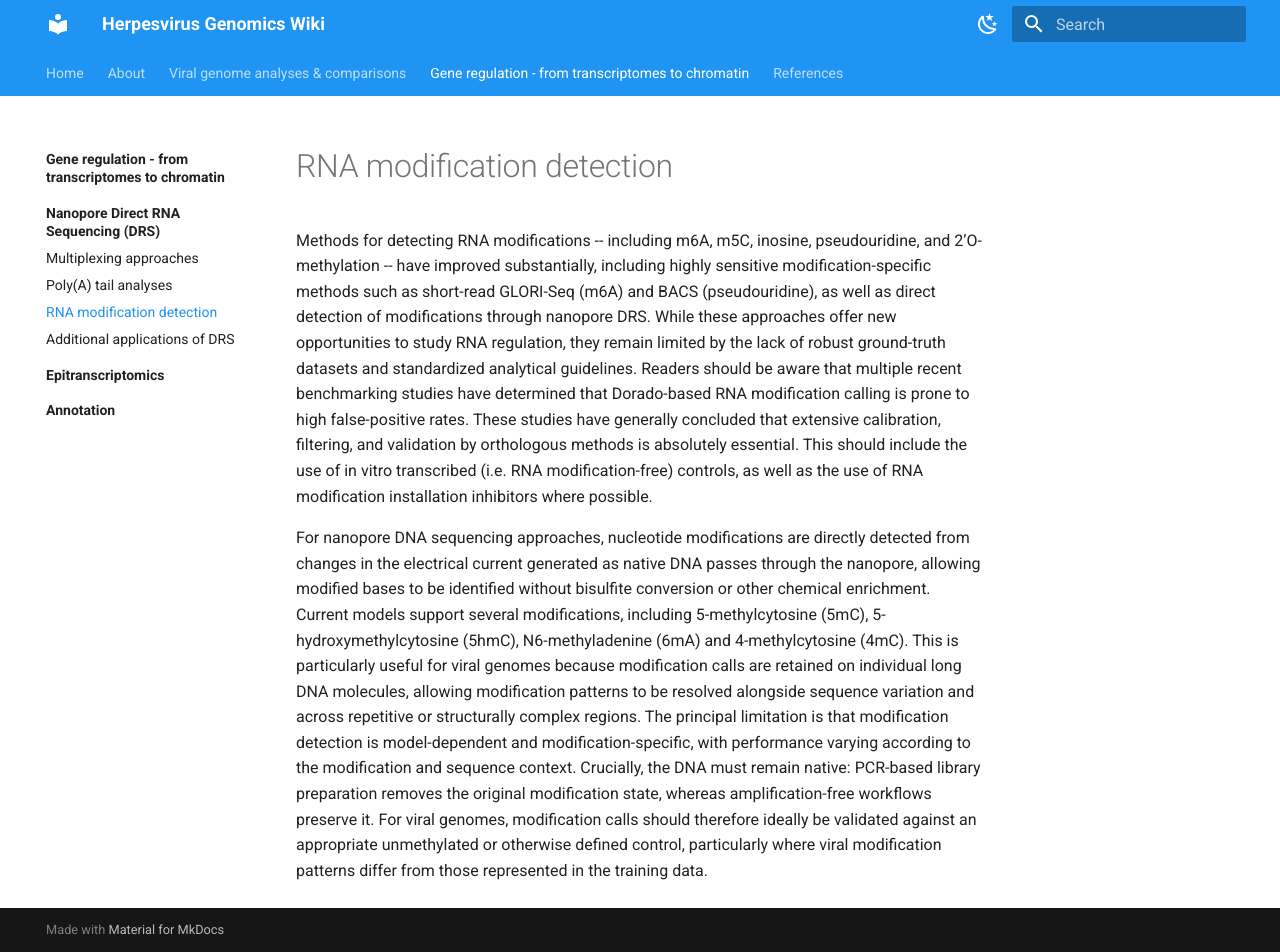
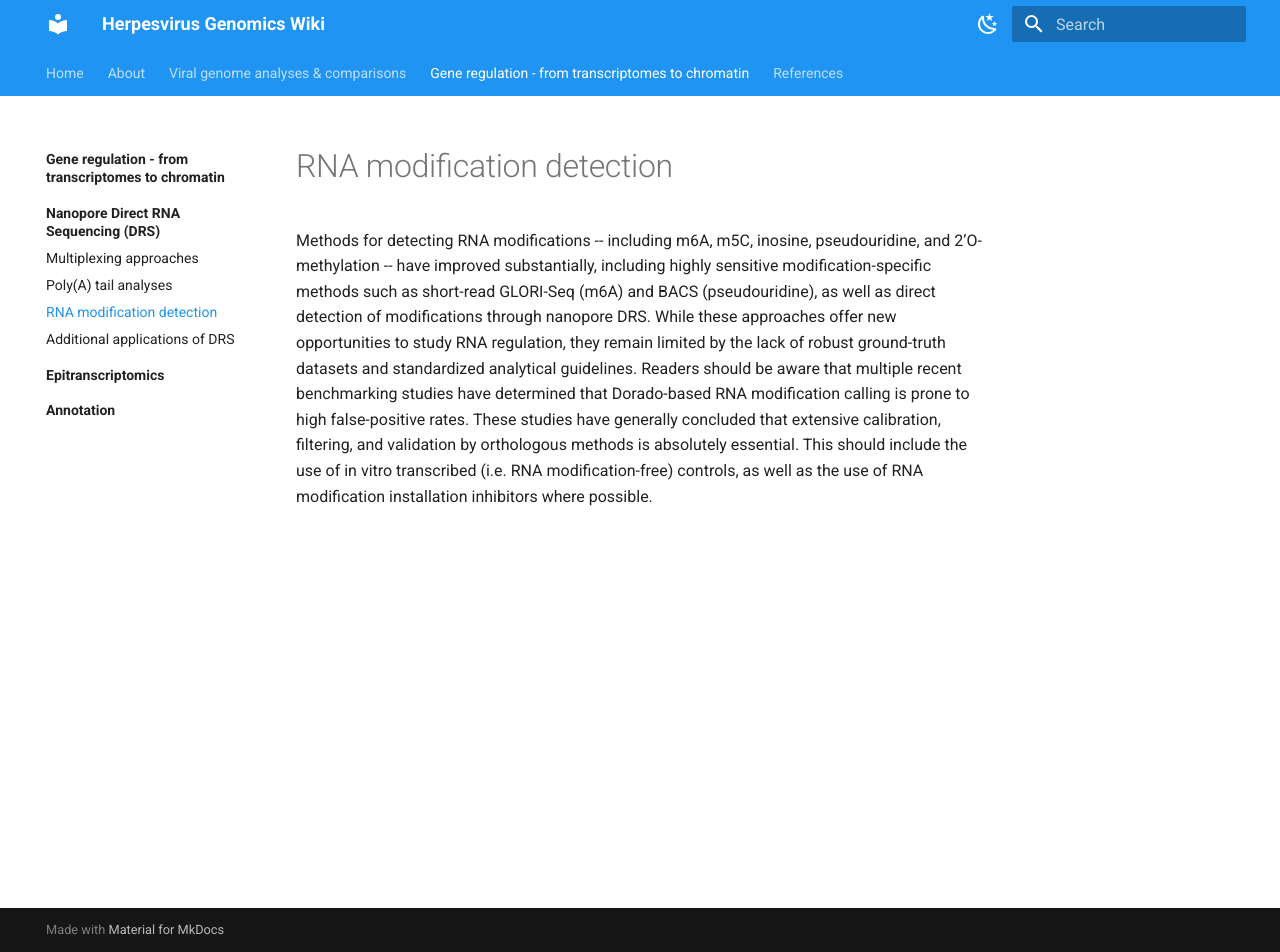
Before and after one commit to DepledgeLab/HerpesvirusGenomicsWiki, an MkDocs documentation site: the page built from docs/rna/nanopore-drs/rna-modifications.md, in a window 1280 px wide and 952 px high. Built offline with MkDocs 1.6.1 and Material for MkDocs 9.7.7, drawn with Linux system fonts in a browser that asks for light colours.

Commit message:
Fix formatting and duplicate content in RNA modifications doc

```diff
--- a/docs/rna/nanopore-drs/rna-modifications.md
+++ b/docs/rna/nanopore-drs/rna-modifications.md
@@ -1,3 +1 @@
 Methods for detecting RNA modifications -- including m6A, m5C, inosine, pseudouridine, and 2’O-methylation -- have improved substantially, including highly sensitive modification-specific methods such as short-read GLORI-Seq (m6A) and BACS (pseudouridine), as well as direct detection of modifications through nanopore DRS. While these approaches offer new opportunities to study RNA regulation, they remain limited by the lack of robust ground-truth datasets and standardized analytical guidelines. Readers should be aware that multiple recent benchmarking studies have determined that Dorado-based RNA modification calling is prone to high false-positive rates. These studies have generally concluded that extensive calibration, filtering, and validation by orthologous methods is absolutely essential. This should include the use of in vitro transcribed (i.e. RNA modification-free) controls, as well as the use of RNA modification installation inhibitors where possible.
-
-For nanopore DNA sequencing approaches, nucleotide modifications are directly detected from changes in the electrical current generated as native DNA passes through the nanopore, allowing modified bases to be identified without bisulfite conversion or other chemical enrichment. Current models support several modifications, including 5-methylcytosine (5mC), 5-hydroxymethylcytosine (5hmC), N6-methyladenine (6mA) and 4-methylcytosine (4mC). This is particularly useful for viral genomes because modification calls are retained on individual long DNA molecules, allowing modification patterns to be resolved alongside sequence variation and across repetitive or structurally complex regions. The principal limitation is that modification detection is model-dependent and modification-specific, with performance varying according to the modification and sequence context. Crucially, the DNA must remain native: PCR-based library preparation removes the original modification state, whereas amplification-free workflows preserve it. For viral genomes, modification calls should therefore ideally be validated against an appropriate unmethylated or otherwise defined control, particularly where viral modification patterns differ from those represented in the training data.
```
